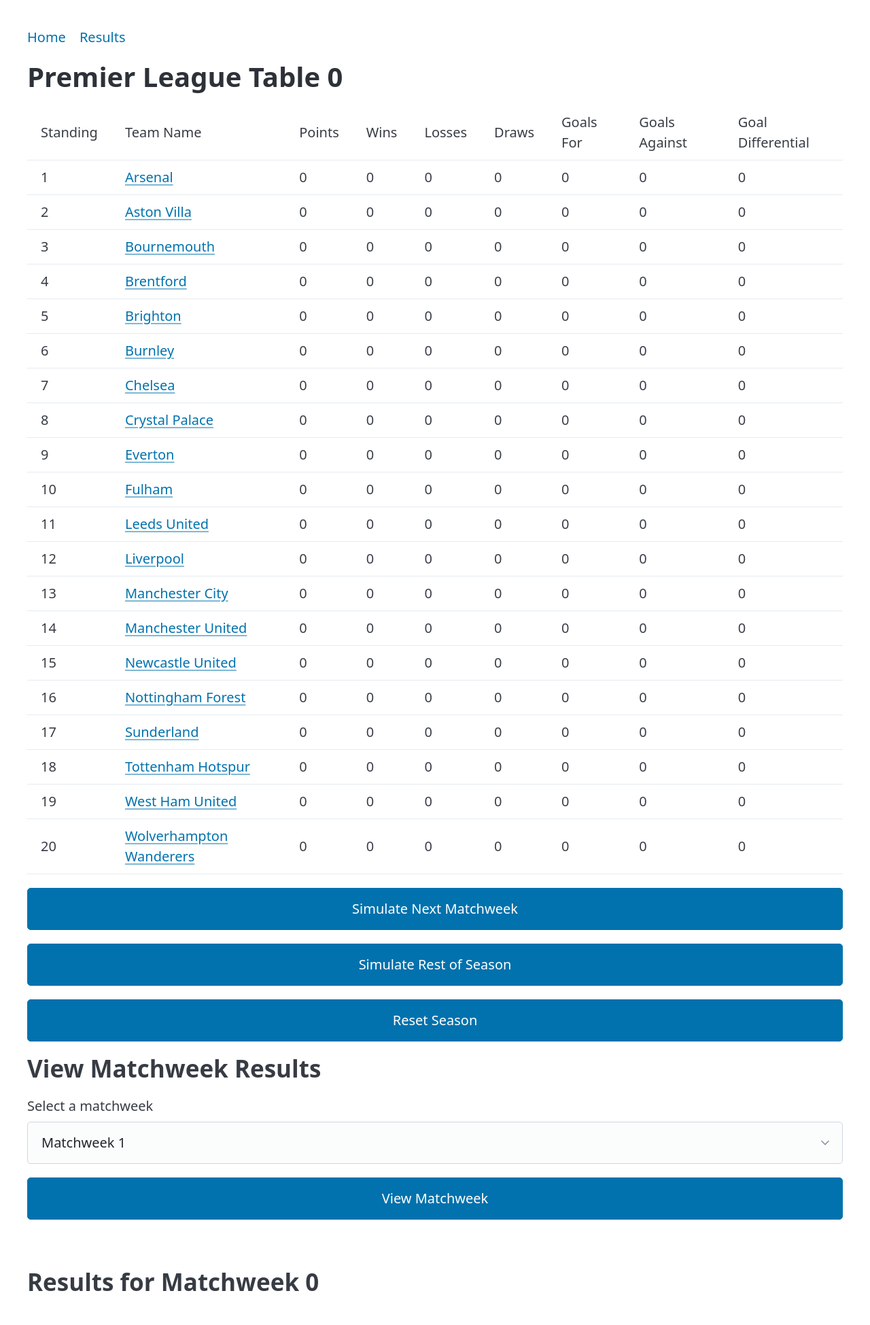
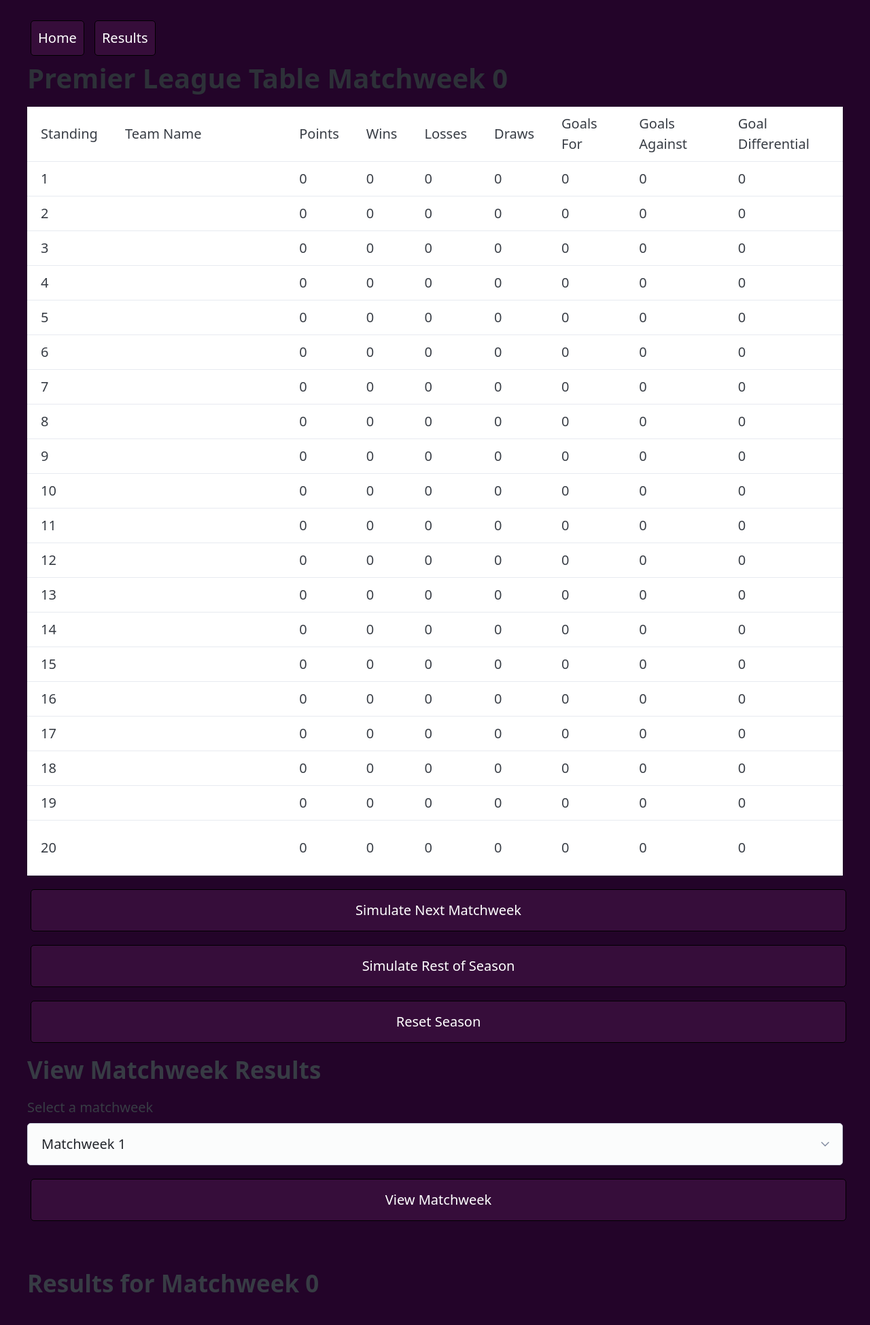
Before and after one commit to cprice2028/Premier-League-Simulation, a Flask app: page / in a window 1280 px wide. Shown: the whole page at 68% size. Before the commit the page ends 1899 px from the top, so only its background shows below. Run offline with Flask 3, Linux system fonts and the light colour scheme; data comes from the database, SQL or seed files in the repository; both versions use the stored data as it was after the commit; some libraries are stand-ins or nearby versions.

Commit message:
Changed the UI and improved score calculation

```diff
--- a/app.py
+++ b/app.py
@@ -23,6 +23,8 @@
     all_matches = {}
     for x in range(1, matchweek + 1):
         all_matches[x] = get_completed_matches_for_matchweek(x)
+    for y in range(matchweek + 1, 39):
+        all_matches[y] = get_matches_for_matchweek(y)
     return render_template("results.html", all_matches=all_matches)
 
 @app.route("/team/<team_name>")
@@ -70,7 +72,11 @@
     return redirect(url_for("home"))
 @app.route("/history/<int:selected_matchweek>")
 def history(selected_matchweek):
-    matches=get_completed_matches_for_matchweek(selected_matchweek)
+    matchweek = get_current_matchweek()
+    if selected_matchweek <= matchweek:
+        matches=get_completed_matches_for_matchweek(selected_matchweek)
+    elif selected_matchweek > matchweek:
+        matches=get_matches_for_matchweek(selected_matchweek)
     return render_template("history.html",selected_matchweek=selected_matchweek,matches=matches)
 
 if __name__ == "__main__":
--- a/simulation.py
+++ b/simulation.py
@@ -33,7 +33,7 @@
     limit=math.exp(-expected_goals)
     while probability>limit:
         attempts+=1
-        probability*=random.random()
+        probability*=random.random()*.75
     return attempts-1
 def generate_schedule(team):
     team_copy=team.copy()
--- /dev/null
+++ b/static/style.css
@@ -0,0 +1,19 @@
+body {
+    background-color: #230429;
+}
+
+a {
+    color: #ffffff;
+    text-decoration: none;
+}
+
+.button1 {
+    background-color: #360D3A;
+    margin-left: 5px;
+    border:1px solid black;
+}
+
+p {
+    width: fit-content;
+    background-color: #16051e;
+}
--- a/templates/base.html
+++ b/templates/base.html
@@ -2,21 +2,18 @@
 <html>
     <head>
         <title>Premier League Season Simulator</title>
+        <link rel="stylesheet" href="https://cdn.jsdelivr.net/npm/@picocss/pico@2/css/pico.min.css">
         <link
             rel="stylesheet"
-            href="https://cdn.jsdelivr.net/npm/@picocss/pico@2/css/pico.min.css"
-        >
-        <link
-        rel="stylesheet"
-        href="{{ url_for('static', filename='style.css') }}"
+            href="{{ url_for('static', filename='style.css') }}"
         >
     </head>
     <body>
     <main class="container">
         <nav class="navbar">
             <ul class="nav-links">
-                <li><a href="{{ url_for('home') }}">Home</a></li>
-                <li><a href="{{ url_for('results') }}">Results</a></li>
+                <li><a href="{{ url_for('home') }}" class = "button1">Home</a></li>
+                <li><a href="{{ url_for('results') }}" class = "button1">Results</a></li>
             </ul>
         </nav>
             {% block content %}
--- a/templates/index.html
+++ b/templates/index.html
@@ -2,7 +2,7 @@
 
 {% block content %}
 
-<h1>Premier League Table {{ matchweek }}</h1>
+<h1>Premier League Table Matchweek {{ matchweek }}</h1>
 
 <table>
     <tr>
@@ -31,15 +31,15 @@
     {% endfor %}
 </table>
 <form action="{{ url_for('simulate_next_matchweek') }}" method="POST" >
-    <button type="submit"  {%if winner%}disabled{%endif%}>Simulate Next Matchweek</button>
+    <button type="submit"  {%if winner%}disabled{%endif%} class = "button1">Simulate Next Matchweek</button>
 </form>
 
 <form action="{{ url_for('simulate_rest_of_season') }}" method="POST">
-    <button type="submit" {%if winner%}disabled{%endif%}>Simulate Rest of Season</button>
+    <button type="submit" {%if winner%}disabled{%endif%} class = "button1">Simulate Rest of Season</button>
 </form>
 
 <form action="{{ url_for('reset_season_route') }}" method="POST" id="reset-form">
-    <button type="submit">Reset Season</button>
+    <button type="submit" class = "button1">Reset Season</button>
 </form>
 <section>
     <h2>View Matchweek Results</h2>
@@ -55,7 +55,7 @@
         </option>
         {% endfor %}
     </select>
-    <button type="submit">View Matchweek</button>
+    <button type="submit" class = "button1">View Matchweek</button>
     </form>
 </section>
 <script>
--- a/templates/results.html
+++ b/templates/results.html
@@ -7,7 +7,11 @@
 {% for week, matches in all_matches.items() %}
     <h2>Matchweek {{week}}</h2>
     {% for match in matches %}
-        <p>{{ match.home_team }} {{ match.home_goals }} - {{ match.away_goals}} {{ match.away_team }}</p>
+        {% if match.home_goals is not none %}
+            <p>{{ match.home_team }} {{ match.home_goals }} - {{ match.away_goals }} {{ match.away_team }}</p>
+        {% else %}
+            <p>{{ match.home_team }} vs {{ match.away_team }}</p>
+        {% endif %}
     {% endfor %}
 {% endfor %}
 
--- a/templates/team.html
+++ b/templates/team.html
@@ -8,7 +8,11 @@
 
 <h2>Past Matches</h2>
 {% for match in matches %}
-    <p>{{ match.home_team }} {{ match.home_goals }} - {{ match.away_goals }} {{ match.away_team }}</p>
+    {% if match.home_goals is not none %}
+        <p>{{ match.home_team }} {{ match.home_goals }} - {{ match.away_goals }} {{ match.away_team }}</p>
+    {% else %}
+        <p>{{ match.home_team }} vs {{ match.away_team }}</p>
+    {% endif %}
 {% endfor %}
 
 {% endblock %}
```
Also changed, not shown: static/styles.css (deleted, +0 -63 lines), templates/history.html (+7 -7 lines), premier_league.db.
